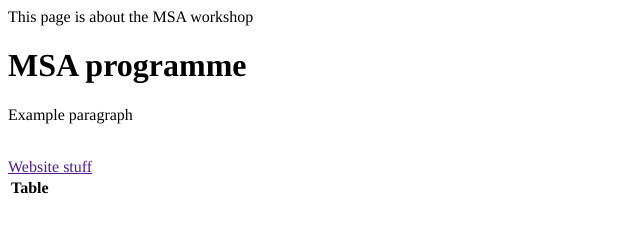
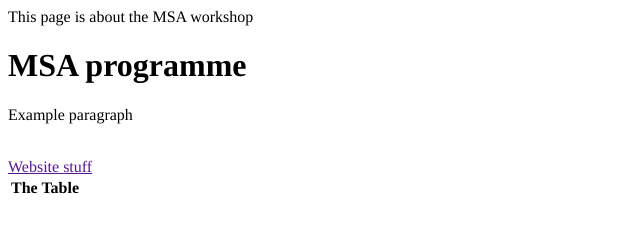
Before and after one commit to Work-DanielJohn/MSA, a plain HTML site: page index.html in a window 1280 px wide. Shown: the full height of the page, 0-640 px from the left. Drawn offline with Linux system fonts and the light colour scheme.

Commit message:
Rename table

```diff
--- a/index.html
+++ b/index.html
@@ -14,7 +14,7 @@
         </div>
 
         <table>
-            <th>Table</th>
+            <th>The Table</th>
         </table>
     </body>
 </html>
```
